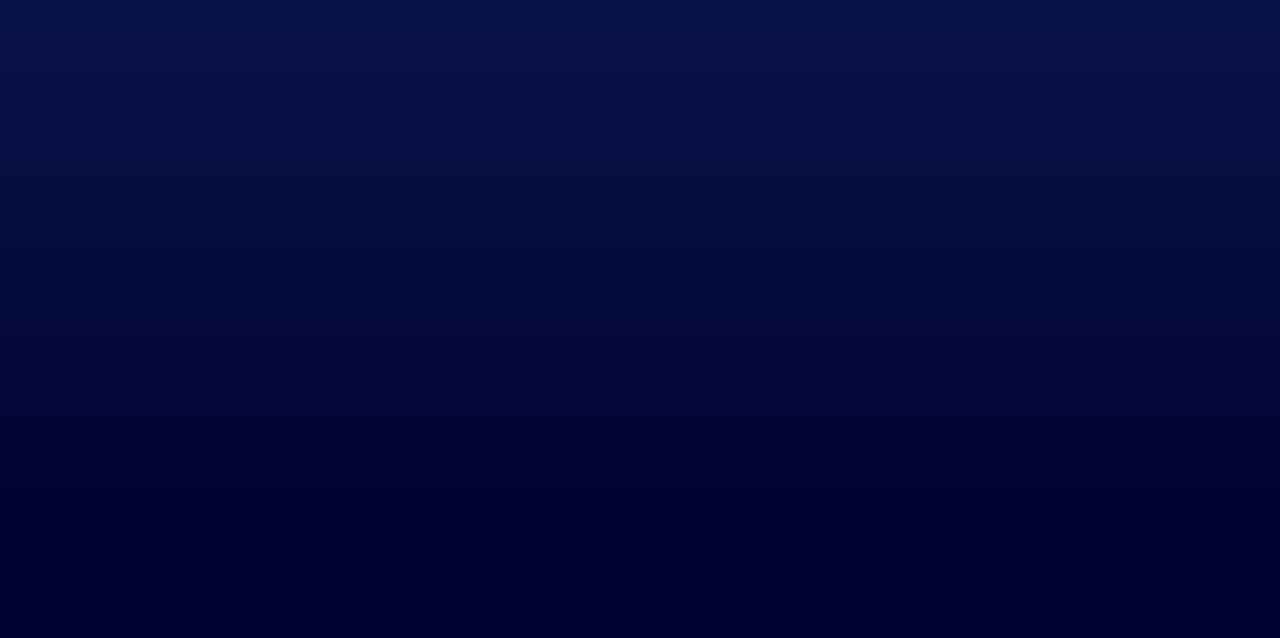
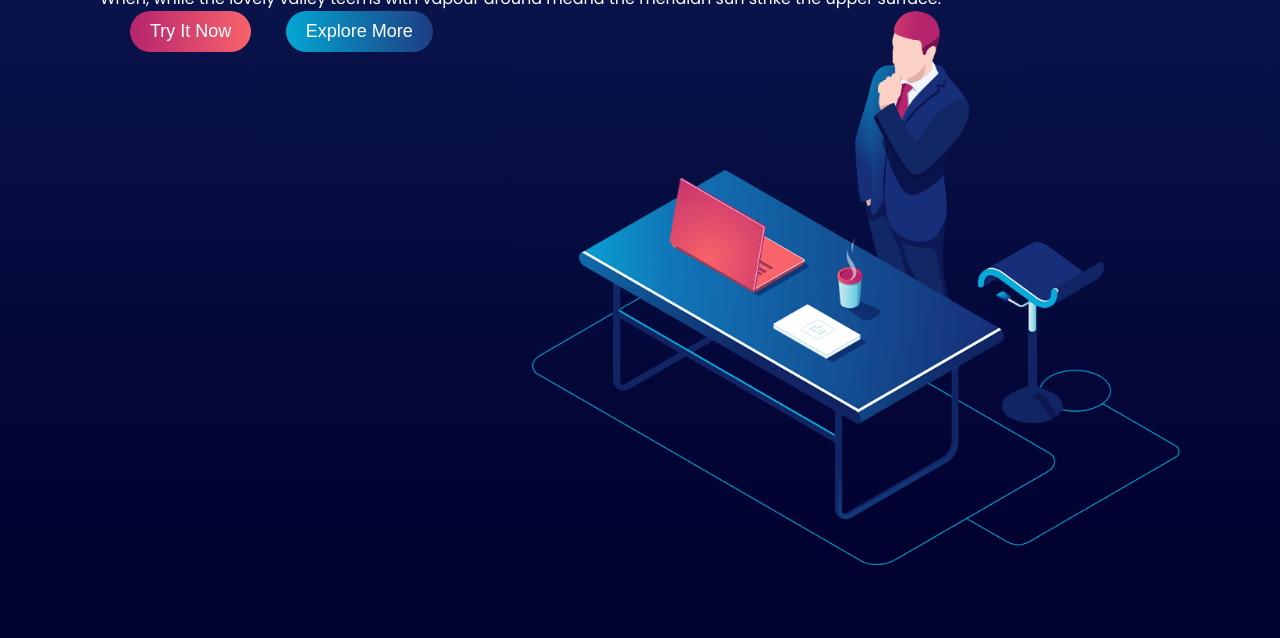
Before and after one commit to DavideSadotti/proj-html-vuejs, a website: page index.html in a window 1280 px wide. Shown: the part 162-800 px from the top of the page. Drawn offline with nearby package versions, Linux system fonts and the light colour scheme.

Commit message:
Inizio Jumbotron

```diff
--- a/index.html
+++ b/index.html
@@ -36,7 +36,10 @@
 
         <!-- JUMBOTRON -->
         <div class="jumbotron">
-
+          <h1>Business Planning <span>Digital Technology</span> Modern Solution!</h1>
+          <p>When, while the lovely valley teems with vapour around meand the meridian sun strike the upper surface.</p>
+          <button>Try It Now</button>
+          <button>Explore More</button>
         </div>
       </div>
     </header>
--- a/src/Partials/_header.scss
+++ b/src/Partials/_header.scss
@@ -45,12 +45,52 @@ header{
         border: none;
         border-radius: 50px;
         padding: 10px 20px;
-        background: linear-gradient(90deg, rgba(3,167,211,1) 0%, rgba(30,61,130,1) 100%);
+        background: linear-gradient(90deg, $bluButton 0%, $darkBluButton 100%);
         margin-left: 30px;
       }
 
       button:hover{
-        background: linear-gradient(90deg, rgba(30,61,130,1) 0%, rgba(3,167,211,1) 100%);
+        background: linear-gradient(90deg, $darkBluButton 0%, $bluButton 100%);
+      }
+    }
+
+    .jumbotron{
+      background-image: url('../img/jumbotron.png');
+      background-repeat: no-repeat;
+      background-position: right;
+      background-size: 60%;
+      height: calc(100vh - 100px);
+
+      button:first-of-type{
+        display: inline-block;
+        color: white;
+        font-size: 18px;
+        border: none;
+        border-radius: 50px;
+        padding: 10px 20px;
+        background: linear-gradient(90deg, $pinkColor 0%, $orangeColor 100%);
+        margin-left: 30px;
+
+      }
+
+      button:first-of-type:hover{
+        background: linear-gradient(90deg, $orangeColor 0%, $pinkColor 100%);
+      }
+
+      button:last-of-type{
+        display: inline-block;
+        color: white;
+        font-size: 18px;
+        border: none;
+        border-radius: 50px;
+        padding: 10px 20px;
+        background: linear-gradient(90deg, $bluButton 0%, $darkBluButton 100%);
+        margin-left: 30px;
+
+      }
+
+      button:last-of-type:hover{
+        background: linear-gradient(90deg, $darkBluButton 0%, $bluButton 100%);
       }
     }
   }
--- a/src/Partials/_variables.scss
+++ b/src/Partials/_variables.scss
@@ -7,6 +7,10 @@ $pinkColor: #B6246E;
 // BACKGROUND COLOR
 $bluBack: #527CEB;
 $darkBack: #333333;
+
+// BUTTON COLOR
+$bluButton: rgba(3,167,211,1);
+$darkBluButton: rgba(30,61,130,1);
 
 // FONT SIZE
 $miniFont: 14px;
```
Also changed, not shown: dist/app.css.
